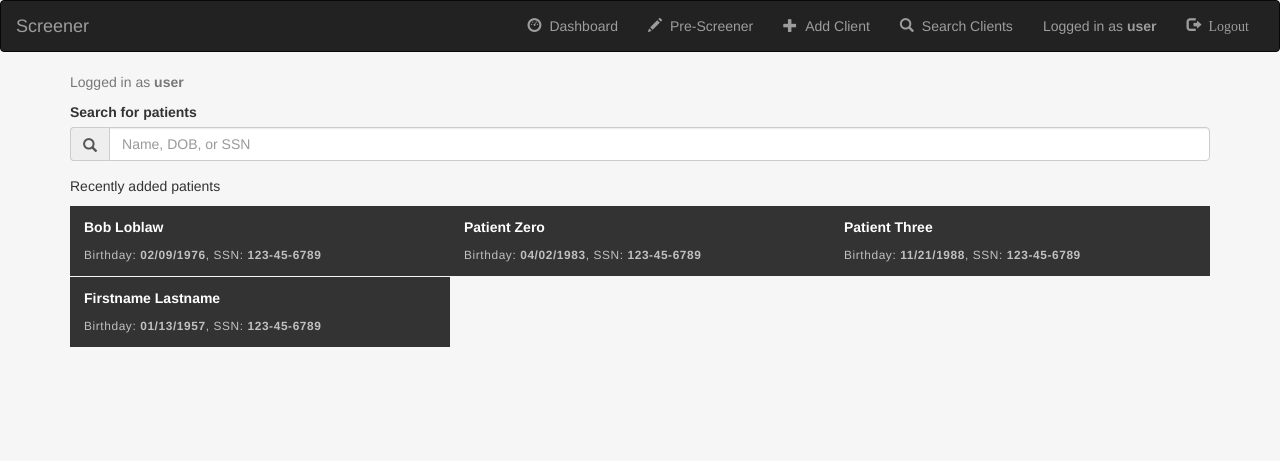
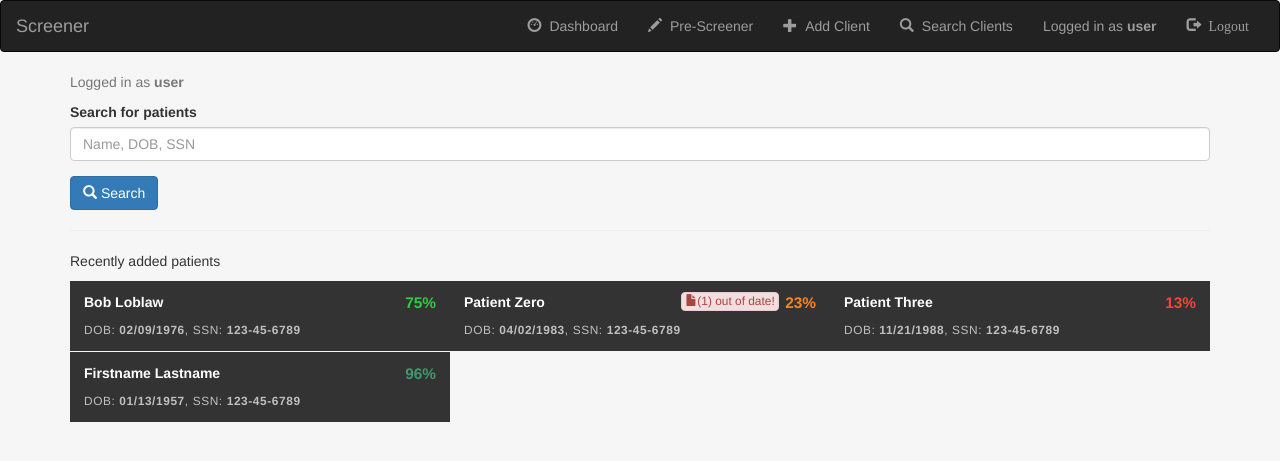
Before and after one commit to codeforamerica/rva-screening, a Jekyll site: the page built from view_login-success.html, in a window 1280 px wide. Shown: the top 461 px of the page. Built offline with Jekyll 4.4.1, drawn with Linux system fonts in a browser that asks for light colours; nearby versions of some CDN libraries; Markdown is read by kramdown in place of the engine named in the settings.

Commit message:
alerts and statistics for patients

```diff
--- a/statics/app.css
+++ b/statics/app.css
@@ -25,6 +25,31 @@ body {
   letter-spacing: .05em;
   color:#c0c0c0;
 }
+.completion {
+  color:#FF851B;
+  font-weight:900;
+  font-size:1.1em;
+  float:right;
+}
+.completion.high {
+  color:#3D9970;
+}
+.completion.med {
+  color:#2ECC40;
+}
+.completion.low {
+  color:#FF4136;
+}
+.alert.small {
+  padding:0 .3em;
+  margin-bottom:0;
+}
+.push-left {
+  margin-left:.5em;
+}
+.push-right {
+  margin-right:.5em;
+}
 
 
 /* PRE-SCREENING
--- a/view_login-success.html
+++ b/view_login-success.html
@@ -8,34 +8,34 @@ login: true
 <!-- search -->
 <form>
   <div class="form-group">
-    <label for="household-income">Search for patients</label>
-    <div class="input-group">
-      <div class="input-group-addon"><span class="glyphicon glyphicon-search"></span></div>
-      <input type="text" class="form-control" id="household-income" placeholder="Name, DOB, or SSN">
-    </div>
+    <label for="exampleInputAmount">Search for patients</label>
+    <input type="text" class="form-control" id="exampleInputAmount" placeholder="Name, DOB, SSN">
   </div>
+  <a href="patient_search-results.html" class="btn btn-primary"><span class="glyphicon glyphicon-search"></span> Search</a>
 </form>
+
+<hr>
 
 <p>Recently added patients</p>
 
 <div class="patient-list">
   <a href="patient_overview.html"><div class="patient-list-item col-sm-4">
-    <p><strong>Bob Loblaw</strong></p>
-    <p class="small patient-list-item-id">Birthday: <strong>02/09/1976</strong>, SSN: <strong>123-45-6789</strong></p>
+    <p><strong>Bob Loblaw</strong>  <span class="completion med">75%</span></p>
+    <p class="small patient-list-item-id">DOB: <strong>02/09/1976</strong>, SSN: <strong>123-45-6789</strong></p>
   </div></a>
 
   <a href="patient_overview.html"><div class="patient-list-item col-sm-4">
-    <p><strong>Patient Zero</strong></p>
-    <p class="small patient-list-item-id">Birthday: <strong>04/02/1983</strong>, SSN: <strong>123-45-6789</strong></p>
+    <p><strong>Patient Zero</strong><span class="completion">23%</span><span class="alert alert-danger small pull-right push-right"><span class="glyphicon glyphicon-file"></span>(1) out of date!</span></p>
+    <p class="small patient-list-item-id">DOB: <strong>04/02/1983</strong>, SSN: <strong>123-45-6789</strong></p>
   </div></a>
 
   <a href="patient_overview.html"><div class="patient-list-item col-sm-4">
-    <p><strong>Patient Three</strong></p>
-    <p class="small patient-list-item-id">Birthday: <strong>11/21/1988</strong>, SSN: <strong>123-45-6789</strong></p>
+    <p><strong>Patient Three</strong> <span class="completion low">13%</span></p>
+    <p class="small patient-list-item-id">DOB: <strong>11/21/1988</strong>, SSN: <strong>123-45-6789</strong></p>
   </div></a>
 
   <a href="patient_overview.html"><div class="patient-list-item col-sm-4">
-    <p><strong>Firstname Lastname</strong></p>
-    <p class="small patient-list-item-id">Birthday: <strong>01/13/1957</strong>, SSN: <strong>123-45-6789</strong></p>
+    <p><strong>Firstname Lastname</strong> <span class="completion high">96%</span></p>
+    <p class="small patient-list-item-id">DOB: <strong>01/13/1957</strong>, SSN: <strong>123-45-6789</strong></p>
   </div></a>
 </div>
```
